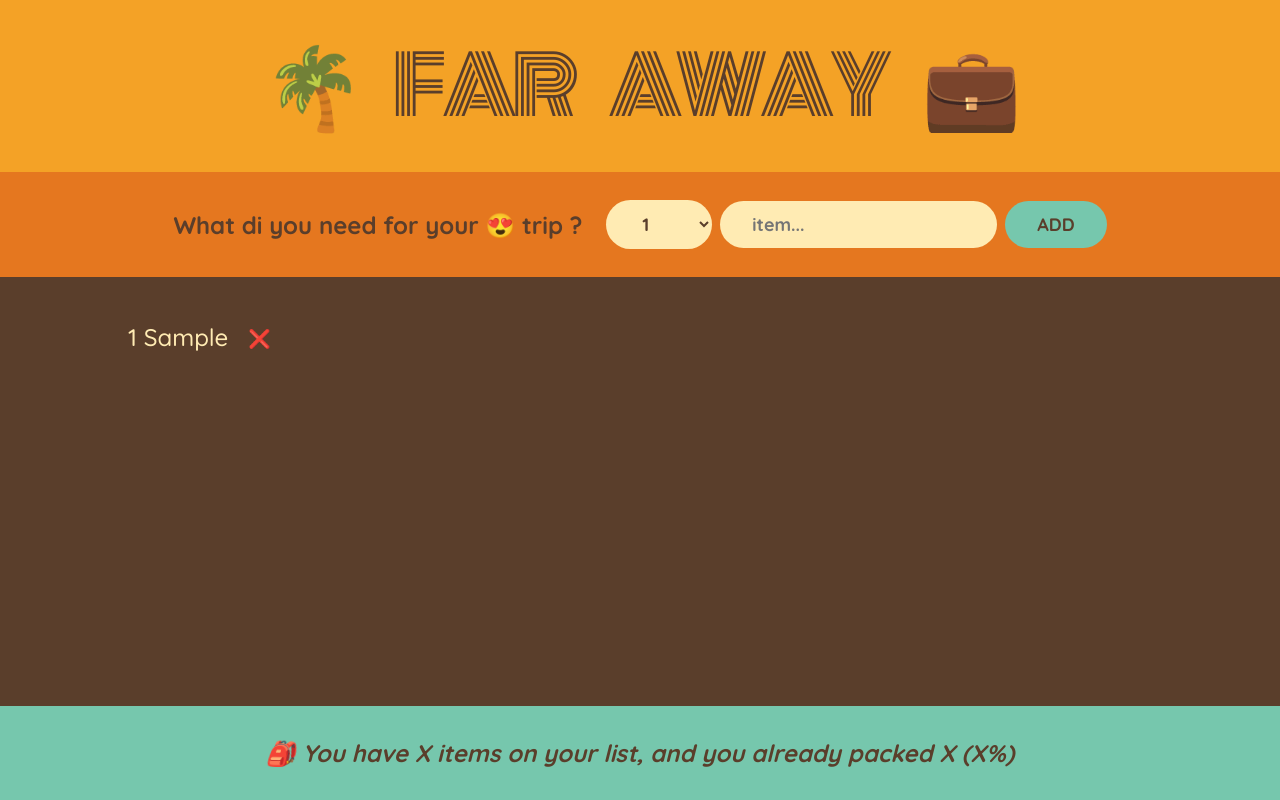
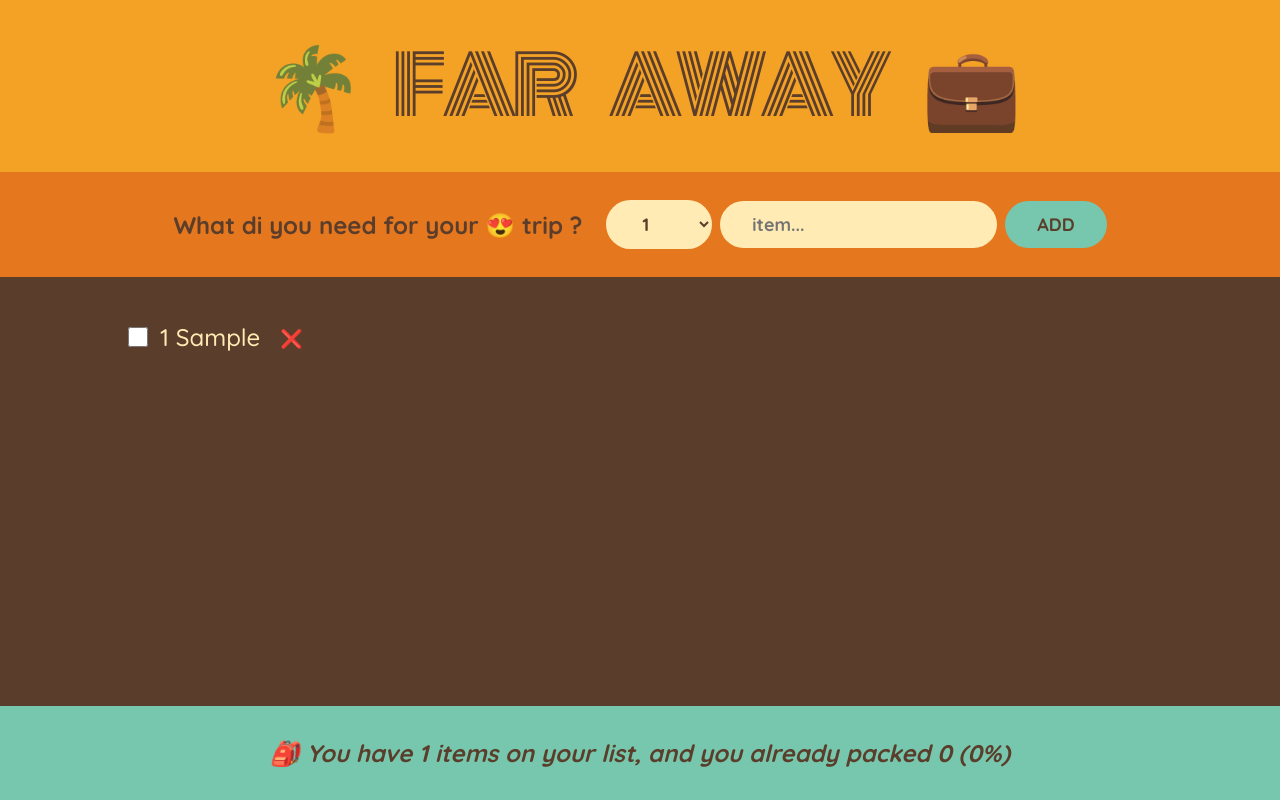
Before and after one commit to khan632/react-practice, a React app in the folder travel app/far-away/: page / in a window 1280 px wide. Both pictures are taken after typing "Sample" into the empty fields and a click on the button "ADD". Built offline with nearby package versions, Linux system fonts and the light colour scheme; the HTML template or start-up script is replaced by a standard one.

Commit message:
learn derived state and make stats components

```diff
--- a/travel app/far-away/src/App.jsx
+++ b/travel app/far-away/src/App.jsx
@@ -5,31 +5,46 @@ import Logo from "./components/Logo";
 import PackingList from "./components/PackingList";
 import Stats from "./components/Stats";
 
-export default function App () {
+export default function App() {
   // whole useState and handleItem function move out from form component
   // to parent component so that there children should use Data
   // this process called lifting up the state
   // when we pass both setter fn and state to child this is also known as child to parent data flow
-    const [item, setItem] = useState([]);
+  const [item, setItem] = useState([]);
+
+  // const [numItem, setNumItems] = useState(); XXX no use can cause extra re-render
 
   function handleAddItem(item) {
     setItem((items) => [...items, item]);
+
+    // setNumItems((numItem) => numItem + 1); XXX no use
   }
 
   function handleDeleteItem(id) {
     setItem((items) => items.filter((item) => item.id !== id));
   }
 
+  function onUpdateItem(id) {
+    setItem((items) =>
+      items.map((item) =>
+        item.id === id ? { ...item, packed: !item.packed } : item
+      )
+    );
+  }
 
-  return(
+  return (
     <div className="app">
       <Logo />
       <Form onHandleAddItem={handleAddItem} />
-      <PackingList items={item} onHandleDeleteItem={handleDeleteItem} />
-      <Stats />
+      <PackingList
+        items={item}
+        onHandleDeleteItem={handleDeleteItem}
+        onUpdateItem={onUpdateItem}
+      />
+      <Stats item={item} />
     </div>
     // <FlashCard />
-  )
+  );
 }
 
 /*
@@ -48,3 +63,23 @@ Props:
 4. Receiving new props causes component to re-render, usually when parent props is updated or modified.
 5. used by parent component to configure child components.
 */
+
+/*
+DERIVED STATE:
+A state that is computed from an existing state or from props.
+example:
+
+1. lets suppose we have three state one cart which contain product detail like name and price
+   next 2 state one contain total element in cart and other contain total price of cart item
+
+   The issue with above implementation are:
+     a. Three seperate piece of state, even though no of item and toatl price which depend on cart
+     b. Need to keep them in sync (update together)
+     c. 3 state update will cause component to re-render
+
+     CONVERT IT INTO DERIVED STATE:
+use ony Cart state --> convert no if item into a variable with .length property --> convert total price into state by using reduce method
+    a. Just regular variable, no useState
+    b. Cart state will be single state and single source of truth
+    c. worked because re-render of cart state will update variable
+*/
--- a/travel app/far-away/src/components/PackingList.jsx
+++ b/travel app/far-away/src/components/PackingList.jsx
@@ -1,26 +1,37 @@
-import React from 'react'
+import React from "react";
 // import { initialItems } from '../constant'
 
-const PackingList = ({ items, onHandleDeleteItem }) => {
+const PackingList = ({ items, onHandleDeleteItem, onUpdateItem }) => {
   return (
     <div className="list">
-        <ul className='overflow-hidden'>
-            {
-                items.map((item) => <Item item={item} key={item.id} onHandleDeleteItem={onHandleDeleteItem} />)
-            }
+      <ul className="overflow-hidden">
+        {items.map((item) => (
+          <Item
+            item={item}
+            key={item.id}
+            onHandleDeleteItem={onHandleDeleteItem}
+            onUpdateItem={onUpdateItem}
+          />
+        ))}
       </ul>
     </div>
-  )
-}
+  );
+};
 
-export default PackingList
+export default PackingList;
 
-
-function Item ({ item, onHandleDeleteItem }) {
+function Item({ item, onHandleDeleteItem, onUpdateItem }) {
   return (
     <li>
-            <span style={item.packed ? { textDecoration: "line-through" } : {}}>{item.quantity} {item.description}</span>
+      <input
+        type="checkbox"
+        value={item.packed}
+        onChange={() => onUpdateItem(item.id)}
+      />
+      <span style={item.packed ? { textDecoration: "line-through" } : {}}>
+        {item.quantity} {item.description}
+      </span>
       <button onClick={() => onHandleDeleteItem(item.id)}>❌</button>
     </li>
-    )
+  );
 }
--- a/travel app/far-away/src/components/Stats.jsx
+++ b/travel app/far-away/src/components/Stats.jsx
@@ -1,11 +1,25 @@
-import React from 'react'
+import React from "react";
 
-function Stats() {
+function Stats({ item }) {
+  if(!item.length) {
+    return (
+      <footer className="footer">
+        <em>Start adding some items to your packing list 🚀</em>
+      </footer>
+    )
+  }
+  const numItems = item.length;
+  const numOfPackedItems = item.filter((item) => item.packed).length;
+  const packedPercentageItems = Math.round((numOfPackedItems / numItems) * 100);
   return (
-    <footer className='stats'>
-        <em>🎒 You have X items on your list, and you already packed X (X%)</em>
+    <footer className="stats">
+      <em>
+        {packedPercentageItems === 100
+          ? "You got everything! Ready to go ✈️"
+          : `🎒 You have ${numItems} items on your list, and you already packed ${numOfPackedItems} (${packedPercentageItems}%)`}
+      </em>
     </footer>
-  )
+  );
 }
 
-export default Stats
+export default Stats;
```
Lines whose indentation alone changed are shown as unchanged.
